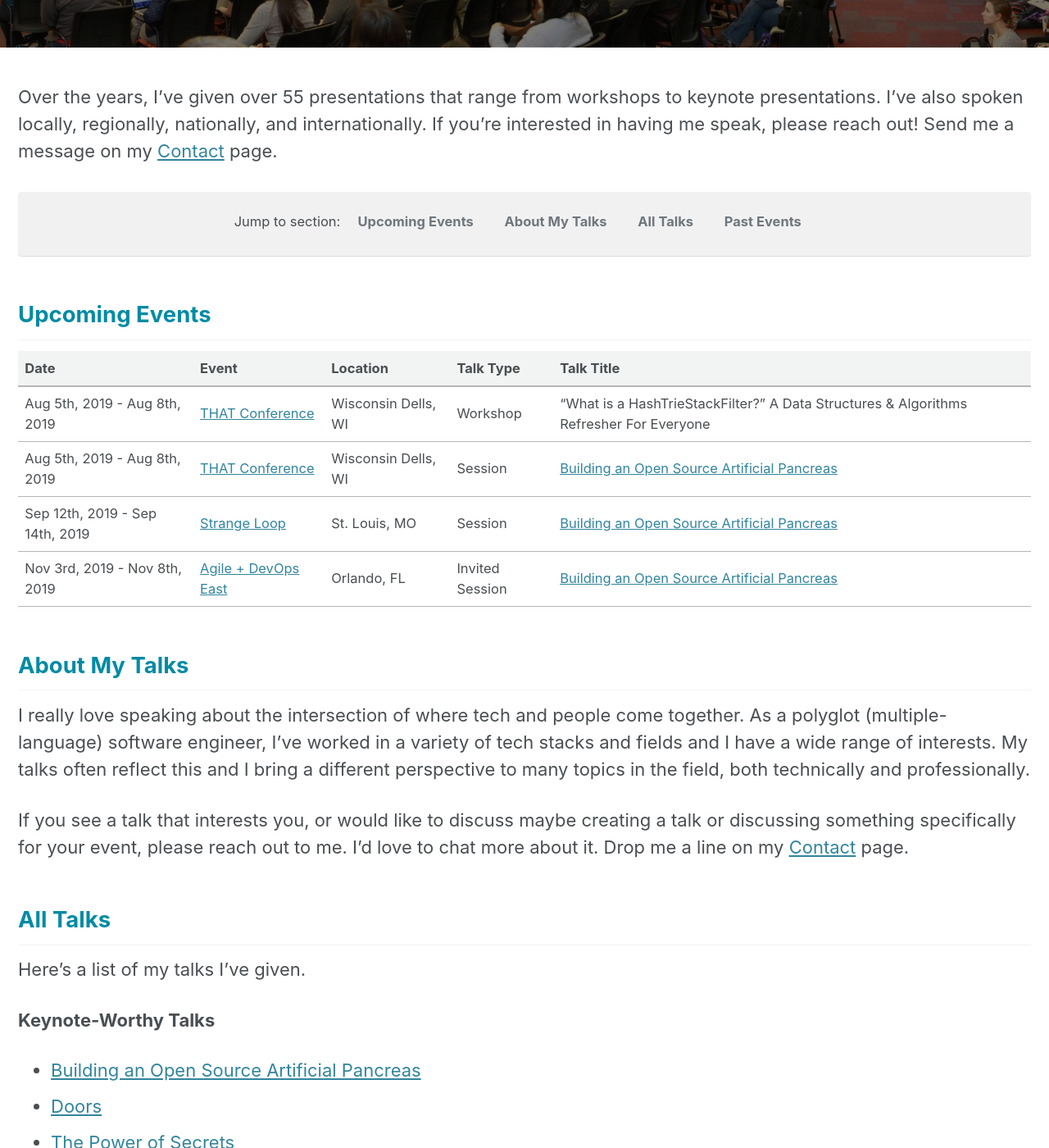
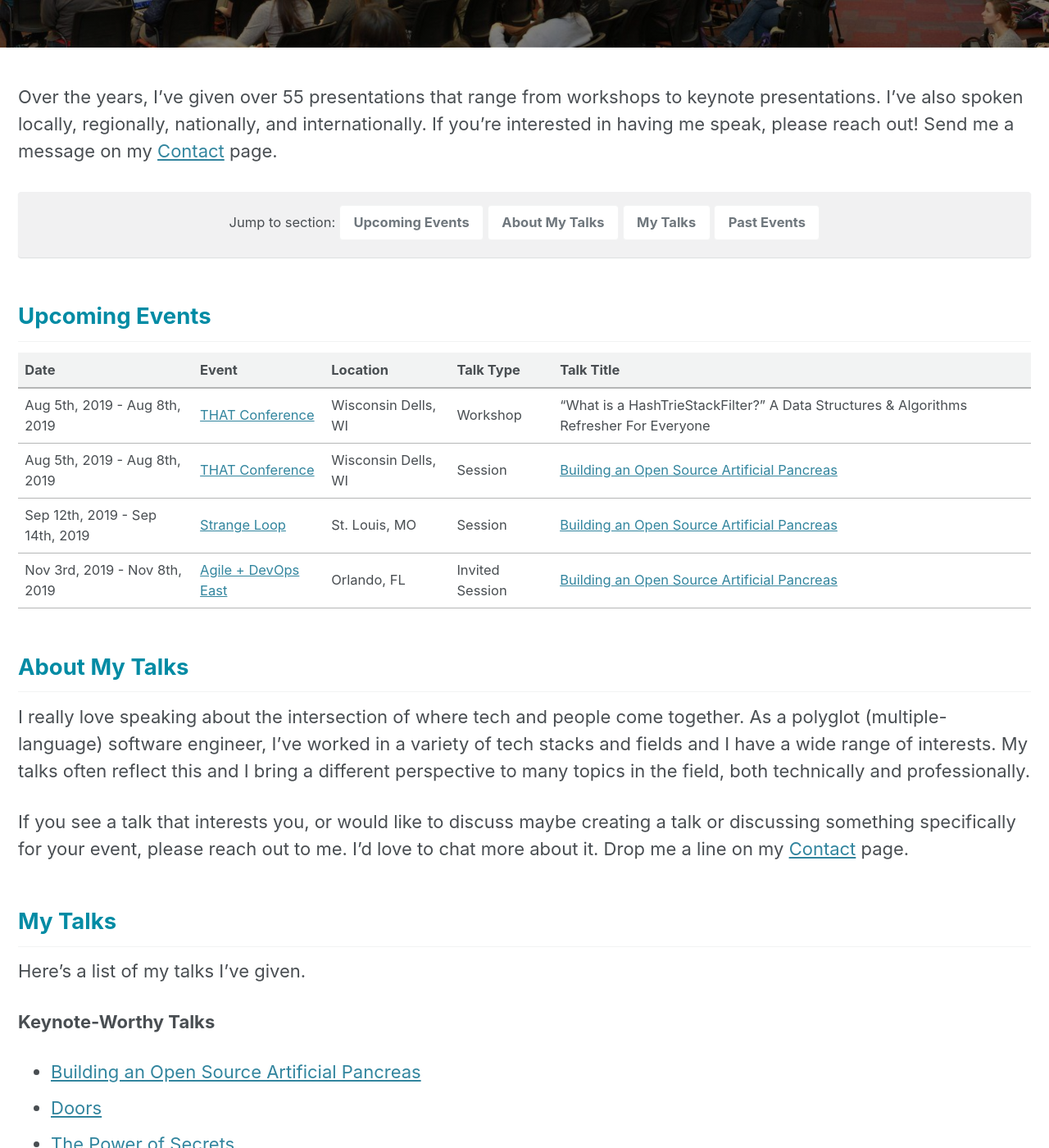
Before and after one commit to geekygirlsarah/geekygirlsarah.com, a Jekyll site: the page built from _pages/speaking.md, in a window 1280 px wide and 1400 px high, scrolled down 244 px. Shown: the whole window at 82% size. Built offline with Jekyll 4.4.1, drawn with Linux system fonts in a browser that asks for light colours; cached includes are drawn as plain includes; nearby versions of some CDN libraries; comment, search, counter and statistics services are not loaded.

Commit message:
Updating Speaking page with updates

```diff
--- a/_pages/speaking.md
+++ b/_pages/speaking.md
@@ -18,10 +18,10 @@ locally, regionally, nationally, and internationally. If you’re interested in
 me a message on my [Contact](/contact/) page.
 
 Jump to section:
-[Upcoming Events](#upcoming-events){: .btn .btn--large}
-[About My Talks](#about-my-talks){: .btn .btn--large}
-[All Talks](#all-talks){: .btn .btn--large}
-[Past Events](#past-events){: .btn .btn--large}
+[Upcoming Events](#upcoming-events){: .btn .btn--inverse .btn--large }
+[About My Talks](#about-my-talks){: .btn .btn--inverse .btn--large }
+[My Talks](#my-talks){: .btn .btn--inverse .btn--large }
+[Past Events](#past-events){: .btn .btn--inverse .btn--large }
 {: .notice--primary.text-center}
 
 ## Upcoming Events
@@ -43,7 +43,7 @@ If you see a talk that interests you, or would like to discuss maybe creating a
 specifically for your event, please reach out to me. I'd love to chat more about it. Drop me a line on my
 [Contact](/contact/) page.
 
-## All Talks
+## My Talks
 
 Here's a list of my talks I've given.
 
```
